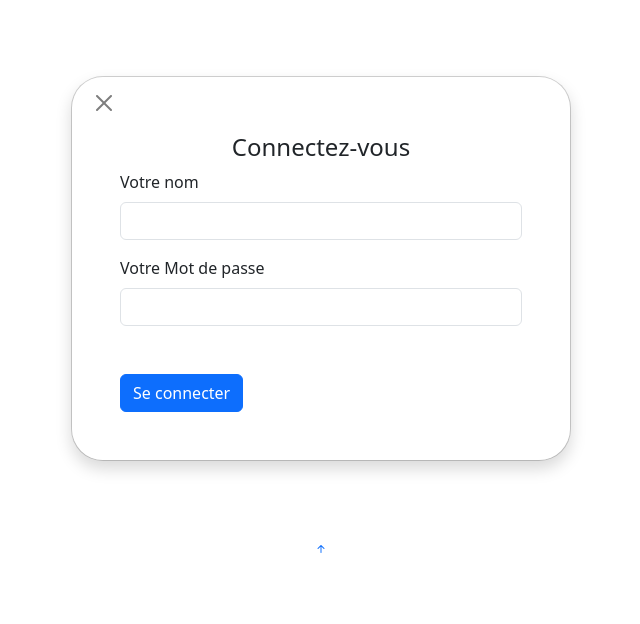
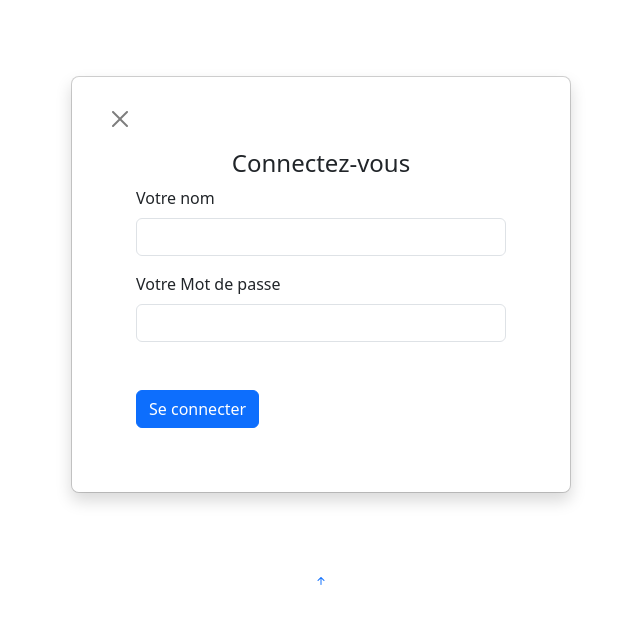
Before and after one commit to Alblak/gestion_cacao, a PHP site: page /login.php?type=patron in a window 1280 px wide. Shown: the top 624 px of the page, without its empty margins (319-959 px from the left). Run offline with PHP 8.4, Linux system fonts and the light colour scheme; some libraries are stand-ins or nearby versions.

Commit message:
Update login

```diff
--- a/views/login.php
+++ b/views/login.php
@@ -84,22 +84,15 @@ $type=$_GET['type'];
     <meta content="width=device-width, initial-scale=1.0" name="viewport">
     <title>Connexion</title>
     <!-- Vendor CSS Files -->
-    <link href="assets/vendor/bootstrap/css/bootstrap.min.css" rel="stylesheet">
-    <link href="assets/vendor/bootstrap-icons/bootstrap-icons.css" rel="stylesheet">
-    <link href="assets/vendor/boxicons/css/boxicons.min.css" rel="stylesheet">
-    <link href="assets/vendor/quill/quill.snow.css" rel="stylesheet">
-    <link href="assets/vendor/quill/quill.bubble.css" rel="stylesheet">
-    <link href="assets/vendor/remixicon/remixicon.css" rel="stylesheet">
-    <link href="assets/vendor/simple-datatables/style.css" rel="stylesheet">
-    <link href="assets/css/style.css" rel="stylesheet">
+   <?php include('link.php')?>
     <link rel="stylesheet" href="style.css">
 
 </head>
 
 <body>
-    <div class="modal modal-signin position-static d-block  py-5" tabindex="-1" role="dialog" id="modalSignin">
+    <div class="modal modal-signin position-static d-block   py-5" tabindex="-1" role="dialog" id="modalSignin">
         <div class="modal-dialog" role="document">
-            <div class="modal-content rounded-5 shadow">
+            <div class="modal-content  shadow p-3 ">
                 <div class="modal-header border-bottom-0">
                     <h3></h3>
 
@@ -107,13 +100,13 @@ $type=$_GET['type'];
                         <button type="button" class="btn-close fw-bold" data-bs-dismiss="modal" aria-label="Close"></button>
                     </a>
                 </div>
-                <div class="modal-body p-5 pt-0">
+                <div class="modal-body p-5 pt-0 ">
                     <div class="pb-2">
 
                         <h3 class="card-title text-center couleur1 pb-0 fs-4">Connectez-vous</h3>
                     </div>
 
-                    <form class="row g-3 needs-validation" method="POST" novalidate>
+                    <form class="row g-3 needs-validation " method="POST" novalidate>
 
                         <div class="col-12">
                             <label for="name" class="form-label">Votre nom</label>
```
